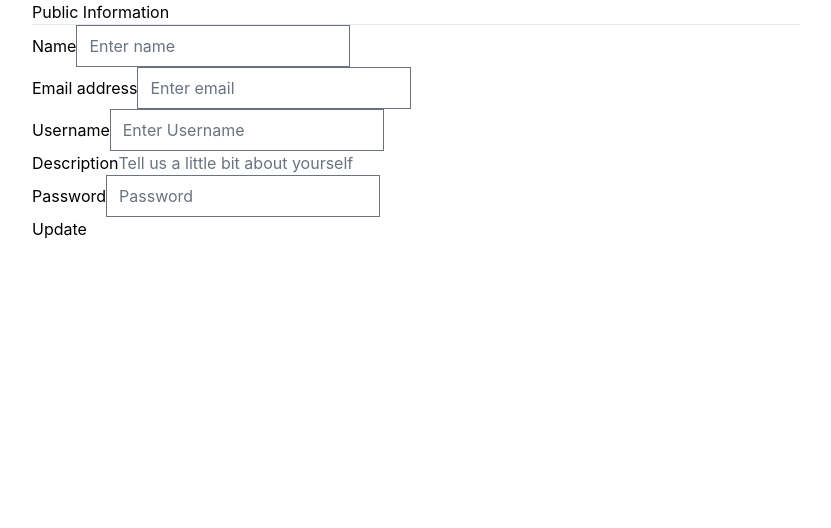
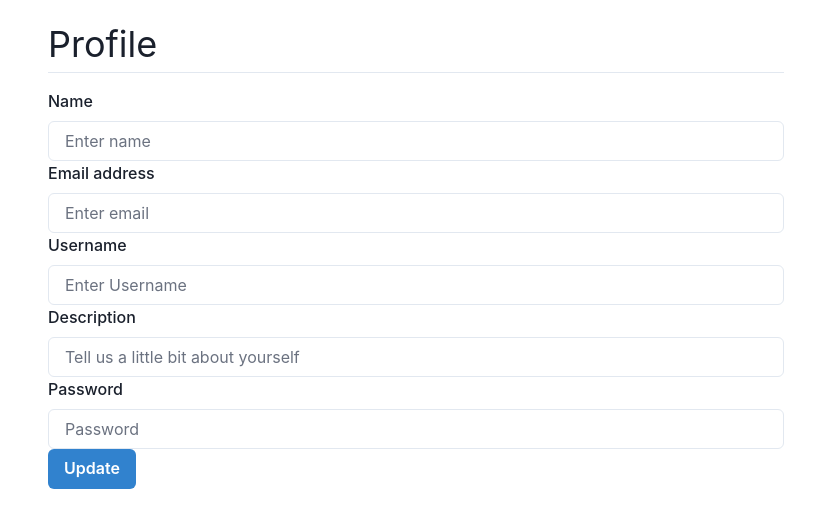
Before and after one commit to srirajbura16/linktree-clone, a Next.js app: page /settings/profile in a window 1280 px wide. Shown: the top 528 px of the page, without its empty margins (224-1055 px from the left). Built offline with nearby package versions, Linux system fonts and the light colour scheme.

Commit message:
implemented form components and layouts

```diff
--- a/components/Layouts/FormLayout.js
+++ b/components/Layouts/FormLayout.js
@@ -1,7 +1,9 @@
-export default function FormLayout({ children }) {
+export default function FormLayout({ children, title }) {
   return (
-    <div>
-      <main className="max-w-3xl mx-auto">{children}</main>
+    <div className="max-w-3xl mx-auto p-4 m">
+      <h1 className="text-4xl my-2">{title}</h1>
+      <hr />
+      <main className="mt-4">{children}</main>
     </div>
   );
 }
--- a/package.json
+++ b/package.json
@@ -8,6 +8,10 @@
     "lint": "next lint"
   },
   "dependencies": {
+    "@chakra-ui/react": "^1.8.8",
+    "@emotion/react": "^11.9.0",
+    "@emotion/styled": "^11.8.1",
+    "framer-motion": "^6.2.10",
     "next": "12.0.10",
     "next-auth": "^4.2.1",
     "react": "17.0.2",
--- a/pages/_app.js
+++ b/pages/_app.js
@@ -1,4 +1,5 @@
 import "../styles/globals.css";
+import { ChakraProvider } from "@chakra-ui/react";
 import { SessionProvider } from "next-auth/react";
 
 export default function MyApp({
@@ -7,7 +8,9 @@ export default function MyApp({
 }) {
   return (
     <SessionProvider session={session}>
-      <Component {...pageProps} />
+      <ChakraProvider>
+        <Component {...pageProps} />
+      </ChakraProvider>
     </SessionProvider>
   );
 }
--- a/pages/new.js
+++ b/pages/new.js
@@ -1,6 +1,14 @@
 import { useSession, getSession } from "next-auth/react";
 import { useRouter } from "next/router";
 import { getXataHeaders } from "../services";
+import FormLayout from "../components/Layouts/FormLayout";
+import {
+  FormErrorMessage,
+  FormLabel,
+  FormControl,
+  Input,
+  Button,
+} from "@chakra-ui/react";
 
 export default function New() {
   const { data: session } = useSession();
@@ -27,24 +35,28 @@ export default function New() {
   };
 
   return (
-    <div>
+    <FormLayout title="Create new link">
       <form onSubmit={createLink} method="post">
-        <div>
-          <label htmlFor="title">Title</label>
-          <input type="text" id="title" name="title" />
-        </div>
-        <div>
-          <label htmlFor="url">Url</label>
-          <input
+        <FormControl>
+          <FormLabel htmlFor="title">Title</FormLabel>
+          <Input type="text" id="title" name="title" required />
+        </FormControl>
+
+        <FormControl>
+          <FormLabel htmlFor="url">Url</FormLabel>
+          <Input
             type="url"
             id="url"
             name="url"
             placeholder="https://example.com"
+            required
           />
-        </div>
-        <button type="submit">Create</button>
+        </FormControl>
+        <Button type="submit" colorScheme="blue" className="w-full">
+          Create
+        </Button>
       </form>
-    </div>
+    </FormLayout>
   );
 }
 
--- a/pages/settings/account.js
+++ b/pages/settings/account.js
@@ -1,22 +1,23 @@
 import FormLayout from "../../components/Layouts/FormLayout";
+import {
+  FormErrorMessage,
+  FormLabel,
+  FormControl,
+  Input,
+  Button,
+} from "@chakra-ui/react";
 
 export default function Account() {
   return (
-    <FormLayout>
+    <FormLayout title="Account">
       <form>
-        <h3>Change username</h3>
-        <hr />
-        <div>
+        <FormControl>
           <label htmlFor="username">Username</label>
-          <input type="text" name="username" />
-        </div>
-        <button type="submit">Change username</button>
-      </form>
-      <form action="/api/auth/delete" method="DELETE">
-        <h3>Delete Account</h3>
-        <hr />
-        <p>This cannot be undone.</p>
-        <button type="submit">Delete</button>
+          <Input type="text" name="username" className="text-xl mt-2" />
+        </FormControl>
+        <Button type="submit" colorScheme="blue" className="w-full">
+          Change username
+        </Button>
       </form>
     </FormLayout>
   );
--- a/pages/settings/profile.js
+++ b/pages/settings/profile.js
@@ -1,40 +1,47 @@
 import FormLayout from "../../components/Layouts/FormLayout";
+import {
+  FormErrorMessage,
+  FormLabel,
+  FormControl,
+  Input,
+  Button,
+} from "@chakra-ui/react";
 
 export default function Profile() {
   return (
-    <FormLayout>
-      <h2>Public Information</h2>
-      <hr />
+    <FormLayout title="Profile">
       <form>
-        <div>
-          <label>Name</label>
-          <input type="text" placeholder="Enter name" />
-        </div>
+        <FormControl>
+          <FormLabel>Name</FormLabel>
+          <Input type="text" placeholder="Enter name" />
+        </FormControl>
 
-        <div>
-          <label>Email address</label>
-          <input type="email" placeholder="Enter email" />
-        </div>
+        <FormControl>
+          <FormLabel>Email address</FormLabel>
+          <Input type="email" placeholder="Enter email" />
+        </FormControl>
 
-        <div>
-          <label>Username</label>
-          <input type="text" placeholder="Enter Username" />
-        </div>
+        <FormControl>
+          <FormLabel>Username</FormLabel>
+          <Input type="text" placeholder="Enter Username" />
+        </FormControl>
 
-        <div>
-          <label>Description</label>
-          <input
+        <FormControl>
+          <FormLabel>Description</FormLabel>
+          <Input
             type="textarea"
             placeholder="Tell us a little bit about yourself"
           />
-        </div>
+        </FormControl>
 
-        <div>
-          <label>Password</label>
-          <input type="password" placeholder="Password" />
-        </div>
+        <FormControl>
+          <FormLabel>Password</FormLabel>
+          <Input type="password" placeholder="Password" />
+        </FormControl>
 
-        <button type="submit">Update</button>
+        <Button colorScheme="blue" type="submit" className="w-full">
+          Update
+        </Button>
       </form>
     </FormLayout>
   );
--- /dev/null
+++ b/pages/settings/test.js
@@ -0,0 +1,21 @@
+import React from "react";
+import FormLayout from "../../components/Layouts/FormLayout";
+import {
+  FormControl,
+  FormLabel,
+  FormErrorMessage,
+  Input,
+  FormHelperText,
+} from "@chakra-ui/react";
+
+export default function test() {
+  return (
+    <FormLayout>
+      <FormControl>
+        <FormLabel htmlFor="email">Email address</FormLabel>
+        <Input id="email" type="email" />
+        <FormHelperText>We'll never share your email.</FormHelperText>
+      </FormControl>
+    </FormLayout>
+  );
+}
```
Also changed, not shown: 1 other file (tests, documents, lock files or other folders).
